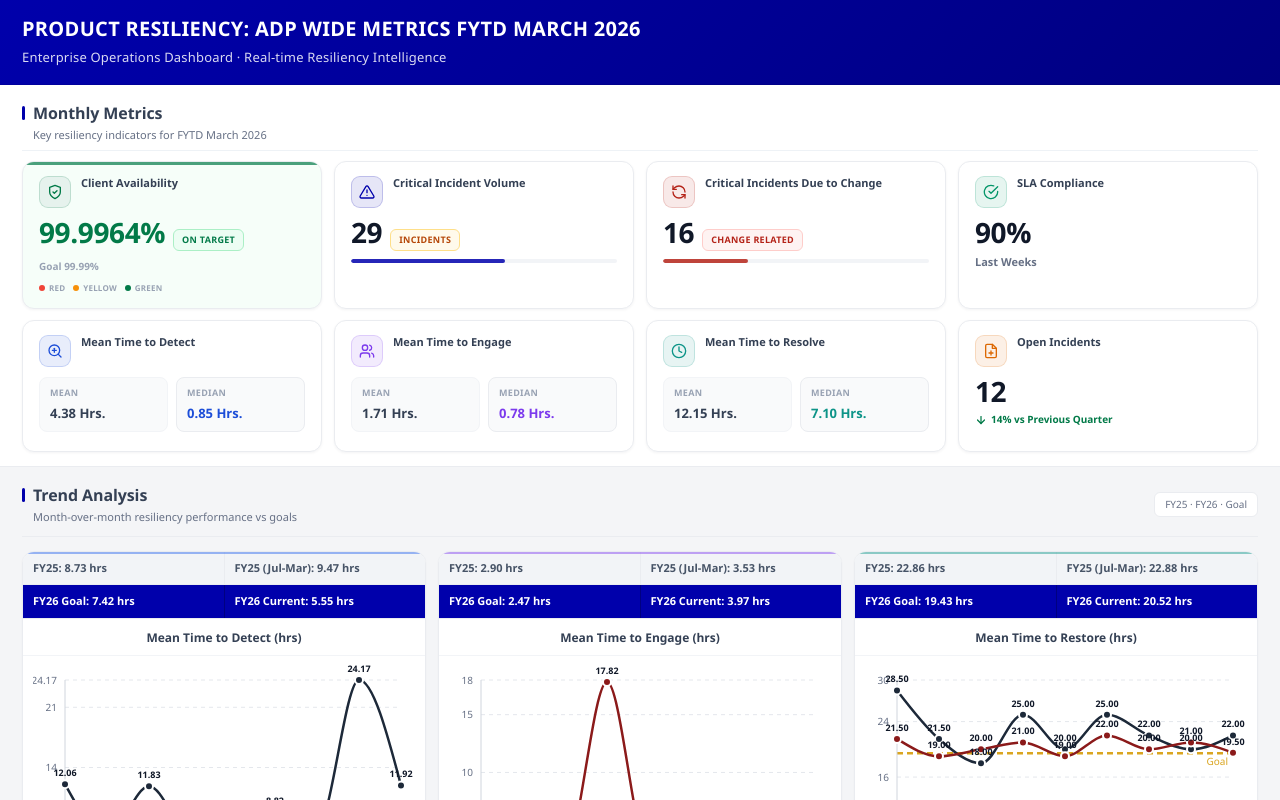
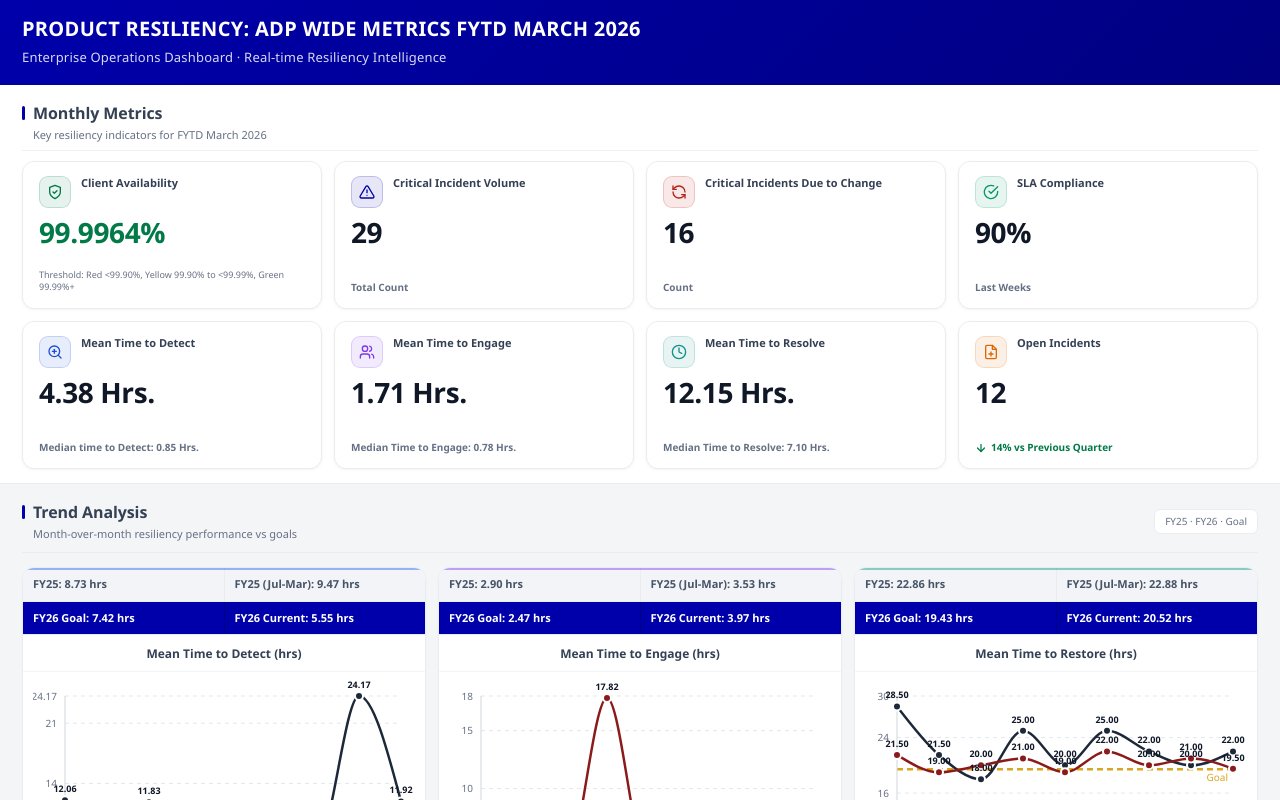
Before and after one commit to amirrahi29/demo, a React (Create React App) app: page / in a window 1280 px wide. Shown: the top 800 px of the page. Built offline with nearby package versions, Linux system fonts and the light colour scheme.

Commit message:
some changes

```diff
--- a/src/XYZ.js
+++ b/src/XYZ.js
@@ -172,10 +172,17 @@
     line-height: 1.4;
   }
 
-  .pr-metrics-cards {
+  .pr-metrics-grid {
+    display: flex;
+    flex-direction: column;
+    gap: 14px;
+  }
+
+  .pr-metrics-row {
     display: grid;
     grid-template-columns: repeat(4, minmax(0, 1fr));
     gap: 14px;
+    align-items: stretch;
   }
 
   .pr-metric-card {
@@ -188,7 +195,8 @@
     border: 1px solid #eaecf0;
     background: #fff;
     box-shadow: 0 1px 3px rgba(16, 24, 40, 0.05);
-    min-height: 132px;
+    min-height: 148px;
+    height: 100%;
     cursor: default;
     animation: pr-strip-rise 0.45s cubic-bezier(0.22, 1, 0.36, 1) both;
     transition:
@@ -239,20 +247,6 @@
     animation: pr-strip-shine 0.55s ease;
   }
 
-  .pr-metric-card.featured {
-    background: #f6fef9;
-    --accent: #027a48;
-  }
-
-  .pr-metric-card.featured::before {
-    opacity: 0.7;
-  }
-
-  .pr-metric-card.featured:hover {
-    background: #ecfdf3;
-    border-color: rgba(2, 122, 72, 0.22);
-  }
-
   .pr-metric-card-header {
     display: flex;
     align-items: flex-start;
@@ -301,6 +295,15 @@
     flex-direction: column;
     gap: 8px;
     flex: 1;
+    justify-content: space-between;
+  }
+
+  .pr-metric-card-footer {
+    display: flex;
+    flex-direction: column;
+    gap: 6px;
+    min-height: 32px;
+    justify-content: flex-end;
   }
 
   .pr-metric-card-value-row {
@@ -321,14 +324,6 @@
 
   .pr-metric-card:hover .pr-metric-card-value {
     color: var(--accent);
-  }
-
-  .pr-metric-card.featured .pr-metric-card-value {
-    color: #027a48;
-  }
-
-  .pr-metric-card.featured:hover .pr-metric-card-value {
-    color: #027a48;
   }
 
   .pr-metric-card-sub {
@@ -357,36 +352,6 @@
   .pr-metric-card-badge.warning { background: #fffaeb; color: #b54708; border-color: #fedf89; }
   .pr-metric-card-badge.danger { background: #fef3f2; color: #b42318; border-color: #fecdca; }
 
-  .pr-metric-card-thresholds {
-    display: flex;
-    align-items: center;
-    flex-wrap: wrap;
-    gap: 8px;
-  }
-
-  .pr-metric-card-threshold {
-    display: inline-flex;
-    align-items: center;
-    gap: 4px;
-    font-size: 8px;
-    font-weight: 600;
-    color: #98a2b3;
-    text-transform: uppercase;
-    letter-spacing: 0.2px;
-  }
-
-  .pr-metric-card-dot {
-    width: 6px;
-    height: 6px;
-    border-radius: 50%;
-    flex-shrink: 0;
-    transition: transform 0.22s ease;
-  }
-
-  .pr-metric-card:hover .pr-metric-card-dot {
-    transform: scale(1.2);
-  }
-
   .pr-metric-card-bar {
     height: 4px;
     border-radius: 999px;
@@ -407,63 +372,26 @@
     background: var(--accent);
   }
 
-  .pr-metric-card-time-row {
-    display: flex;
-    gap: 8px;
+  .pr-metric-card-caption {
+    font-size: 10px;
+    font-weight: 600;
+    color: #667085;
+    line-height: 1.35;
   }
 
-  .pr-metric-card-time-item {
-    flex: 1;
-    min-width: 0;
-    padding: 8px 10px;
-    border-radius: 8px;
-    background: #f9fafb;
-    border: 1px solid #f2f4f7;
-    transition: border-color 0.22s ease, background 0.22s ease;
+  .pr-metric-card-threshold-legend {
+    font-size: 9px;
+    font-weight: 500;
+    color: #667085;
+    line-height: 1.4;
   }
 
-  .pr-metric-card-time-item.median {
-    background: #f9fafb;
-    border-color: #eaecf0;
+  .pr-metric-card-value.is-green {
+    color: #027a48;
   }
 
-  .pr-metric-card:hover .pr-metric-card-time-item {
-    border-color: #e4e7ec;
-    background: #fff;
-  }
-
-  .pr-metric-card:hover .pr-metric-card-time-item.median {
-    border-color: color-mix(in srgb, var(--accent) 28%, #e4e7ec);
-    background: color-mix(in srgb, var(--accent) 5%, white);
-  }
-
-  .pr-metric-card-time-lbl {
-    font-size: 9px;
-    font-weight: 700;
-    text-transform: uppercase;
-    letter-spacing: 0.3px;
-    color: #98a2b3;
-    margin-bottom: 4px;
-  }
-
-  .pr-metric-card-time-item.median .pr-metric-card-time-val { color: var(--accent); }
-
-  .pr-metric-card-time-val {
-    font-size: 13px;
-    font-weight: 700;
-    color: #344054;
-    white-space: nowrap;
-    overflow: hidden;
-    text-overflow: ellipsis;
-    transition: color 0.22s ease;
-  }
-
-  .pr-metric-card:hover .pr-metric-card-threshold { color: #667085; }
-
-  .pr-metric-card-caption {
-    font-size: 11px;
-    font-weight: 600;
-    color: #667085;
+  .pr-metric-card:hover .pr-metric-card-value.is-green {
+    color: #027a48;
   }
 
   .pr-metric-card-trend {
@@ -559,26 +487,28 @@
   }
 
   @media (max-width: 1400px) {
-    .pr-metrics-cards { grid-template-columns: repeat(4, minmax(0, 1fr)); gap: 12px; }
+    .pr-metrics-row { gap: 12px; }
+    .pr-metrics-grid { gap: 12px; }
   }
 
-  @media (max-width: 1200px) {
-    .pr-metrics-cards { grid-template-columns: repeat(2, minmax(0, 1fr)); }
+  @media (max-width: 992px) {
+    .pr-metrics-row { grid-template-columns: repeat(2, minmax(0, 1fr)); }
   }
 
   @media (max-width: 768px) {
     .pr-content-inner { padding: 0 14px; }
     .pr-header-banner { padding: 16px 0; }
     .pr-metrics-section { padding: 12px 0 10px; }
-    .pr-metrics-cards { grid-template-columns: 1fr 1fr; gap: 10px; }
-    .pr-metric-card { min-height: 120px; padding: 12px 14px; }
+    .pr-metrics-row { gap: 10px; }
+    .pr-metrics-grid { gap: 10px; }
+    .pr-metric-card { min-height: 136px; padding: 12px 14px; }
     .pr-footer { flex-direction: column; text-align: center; }
     .pr-footer .pr-content-inner { flex-direction: column; text-align: center; }
     .pr-footer-note { justify-content: center; }
   }
 
   @media (max-width: 576px) {
-    .pr-metrics-cards { grid-template-columns: 1fr; }
+    .pr-metrics-row { grid-template-columns: 1fr; }
     .pr-metric-card-value { font-size: 22px; }
   }
 
@@ -595,7 +525,6 @@
     }
     .pr-metric-card:hover::before { opacity: inherit; }
     .pr-metric-card:hover::after { animation: none; opacity: 0; }
-    .pr-metric-card.featured:hover { background: #f6fef9; }
   }
 
   @media (prefers-reduced-motion: reduce) {
@@ -712,10 +641,10 @@
   }
 }
 
-function MetricCardShell({ children, accent, className = '', delay = 0, featured = false, title = '' }) {
+function MetricCardShell({ children, accent, delay = 0, title = '' }) {
   return (
     <div
-      className={`pr-metric-card ${featured ? 'featured' : ''} ${className}`}
+      className="pr-metric-card"
       style={{ '--accent': accent, animationDelay: `${delay}ms` }}
       title={title || undefined}
     >
@@ -729,13 +658,7 @@
   const displayValue = `${count}${card.suffix || ''}`;
 
   return (
-    <MetricCardShell
-      accent={card.accent}
-      className="availability"
-      delay={delay}
-      featured
-      title={card.description || card.title}
-    >
+    <MetricCardShell accent={card.accent} delay={delay} title={card.description || card.title}>
       <div className="pr-metric-card-header">
         <div className="pr-metric-card-icon">
           <MetricIcon type={card.icon} />
@@ -744,24 +667,18 @@
       </div>
       <div className="pr-metric-card-body">
         <div className="pr-metric-card-value-row">
-          <span className="pr-metric-card-value">{displayValue}</span>
-          {card.badge && (
-            <span className={`pr-metric-card-badge ${card.badgeStatus || 'success'}`}>{card.badge}</span>
-          )}
-          {card.target && (
-            <span className="pr-metric-card-sub">Goal {card.target}{card.suffix || ''}</span>
+          <span
+            className={`pr-metric-card-value${card.valueColor ? ' is-green' : ''}`}
+            style={card.valueColor ? { color: card.valueColor } : undefined}
+          >
+            {displayValue}
+          </span>
+        </div>
+        <div className="pr-metric-card-footer">
+          {card.thresholdLegend && (
+            <span className="pr-metric-card-threshold-legend">{card.thresholdLegend}</span>
           )}
         </div>
-        {card.thresholds?.length > 0 && (
-          <div className="pr-metric-card-thresholds">
-            {card.thresholds.map((row) => (
-              <span key={row.label} className="pr-metric-card-threshold">
-                <span className="pr-metric-card-dot" style={{ background: row.color }} />
-                {row.label.split(' ')[0]}
-              </span>
-            ))}
-          </div>
-        )}
       </div>
     </MetricCardShell>
   );
@@ -769,7 +686,6 @@
 
 function CountCard({ card, delay }) {
   const count = useCountUp(card.value, 900);
-  const fillPct = card.max ? Math.min((card.value / card.max) * 100, 100) : 0;
 
   return (
     <MetricCardShell accent={card.accent} delay={delay} title={card.description || card.title}>
@@ -782,15 +698,12 @@
       <div className="pr-metric-card-body">
         <div className="pr-metric-card-value-row">
           <span className="pr-metric-card-value">{count}{card.suffix || ''}</span>
-          {card.badge && (
-            <span className={`pr-metric-card-badge ${card.badgeStatus || 'warning'}`}>{card.badge}</span>
+        </div>
+        <div className="pr-metric-card-footer">
+          {card.valueLabel && (
+            <span className="pr-metric-card-caption">{card.valueLabel}</span>
           )}
         </div>
-        {card.max > 0 && (
-          <div className="pr-metric-card-bar">
-            <div className="pr-metric-card-bar-fill" style={{ width: `${fillPct}%` }} />
-          </div>
-        )}
       </div>
     </MetricCardShell>
   );
@@ -806,15 +719,11 @@
         <span className="pr-metric-card-label">{card.title}</span>
       </div>
       <div className="pr-metric-card-body">
-        <div className="pr-metric-card-time-row">
-          <div className="pr-metric-card-time-item">
-            <div className="pr-metric-card-time-lbl">{card.meanLabel}</div>
-            <div className="pr-metric-card-time-val">{card.meanValue}</div>
+        <div className="pr-metric-card-value-row">
+          <span className="pr-metric-card-value">{card.meanValue}</span>
         </div>
-          <div className="pr-metric-card-time-item median">
-            <div className="pr-metric-card-time-lbl">{card.medianLabel}</div>
-            <div className="pr-metric-card-time-val">{card.medianValue}</div>
-          </div>
+        <div className="pr-metric-card-footer">
+          <span className="pr-metric-card-caption">{card.medianLabel}: {card.medianValue}</span>
         </div>
       </div>
     </MetricCardShell>
@@ -854,6 +763,7 @@
         <div className="pr-metric-card-value-row">
           <span className="pr-metric-card-value">{displayValue}</span>
         </div>
+        <div className="pr-metric-card-footer">
           {card.caption && <span className="pr-metric-card-caption">{card.caption}</span>}
           {card.trend && (
             <span className={`pr-metric-card-trend ${card.trend.direction}`}>
@@ -861,6 +771,7 @@
               {card.trend.value} {card.trend.label}
             </span>
           )}
+        </div>
       </div>
     </MetricCardShell>
   );
@@ -882,11 +793,21 @@
 }
 
 function MonthlyMetricsCards({ cards }) {
+  const row1 = cards.slice(0, 4);
+  const row2 = cards.slice(4, 8);
+
+  const renderRow = (rowCards, rowOffset) => (
+    <div className="pr-metrics-row">
+      {rowCards.map((card, index) => (
+        <MetricCard key={card.title} card={card} delay={60 + (rowOffset + index) * 40} />
+      ))}
+    </div>
+  );
+
   return (
-    <div className="pr-metrics-cards">
-      {cards.map((card, index) => (
-        <MetricCard key={card.title} card={card} delay={60 + index * 40} />
-      ))}
+    <div className="pr-metrics-grid">
+      {renderRow(row1, 0)}
+      {renderRow(row2, 4)}
     </div>
   );
 }
--- a/src/data/productResiliencyData.json
+++ b/src/data/productResiliencyData.json
@@ -24,40 +24,30 @@
       "title": "Client Availability",
       "description": "Uptime across all client-facing services",
       "value": 99.9964,
-      "target": 99.99,
       "decimals": 4,
       "suffix": "%",
+      "valueColor": "#027a48",
       "accent": "#027a48",
       "icon": "shield",
-      "badge": "On Target",
-      "badgeStatus": "success",
-      "thresholds": [
-        { "color": "#f04438", "label": "Red < 99.90%" },
-        { "color": "#f79009", "label": "Yellow 99.90% – 99.99%" },
-        { "color": "#027a48", "label": "Green 99.99%+" }
-      ]
+      "thresholdLegend": "Threshold: Red <99.90%, Yellow 99.90% to <99.99%, Green 99.99%+"
     },
     {
       "type": "count",
       "title": "Critical Incident Volume",
       "description": "Total critical incidents reported",
       "value": 29,
-      "max": 50,
+      "valueLabel": "Total Count",
       "accent": "#0000ab",
-      "icon": "alert",
-      "badge": "Incidents",
-      "badgeStatus": "warning"
+      "icon": "alert"
     },
     {
       "type": "count",
       "title": "Critical Incidents Due to Change",
       "description": "Incidents triggered by system changes",
       "value": 16,
-      "max": 50,
+      "valueLabel": "Count",
       "accent": "#b42318",
-      "icon": "change",
-      "badge": "Change Related",
-      "badgeStatus": "danger"
+      "icon": "change"
     },
     {
       "type": "kpi",
@@ -72,10 +62,9 @@
     {
       "type": "time",
       "title": "Mean Time to Detect",
-      "description": "Average & median detection time",
-      "meanLabel": "Mean",
+      "description": "Average and median detection time",
       "meanValue": "4.38 Hrs.",
-      "medianLabel": "Median",
+      "medianLabel": "Median time to Detect",
       "medianValue": "0.85 Hrs.",
       "accent": "#1d4ed8",
       "icon": "detect"
@@ -83,10 +72,9 @@
     {
       "type": "time",
       "title": "Mean Time to Engage",
-      "description": "Average & median engagement time",
-      "meanLabel": "Mean",
+      "description": "Average and median engagement time",
       "meanValue": "1.71 Hrs.",
-      "medianLabel": "Median",
+      "medianLabel": "Median Time to Engage",
       "medianValue": "0.78 Hrs.",
       "accent": "#7c3aed",
       "icon": "engage"
@@ -94,10 +82,9 @@
     {
       "type": "time",
       "title": "Mean Time to Resolve",
-      "description": "Average & median resolution time",
-      "meanLabel": "Mean",
+      "description": "Average and median resolution time",
       "meanValue": "12.15 Hrs.",
-      "medianLabel": "Median",
+      "medianLabel": "Median Time to Resolve",
       "medianValue": "7.10 Hrs.",
       "accent": "#0d9488",
       "icon": "resolve"
```
Lines whose indentation alone changed are shown as unchanged.
